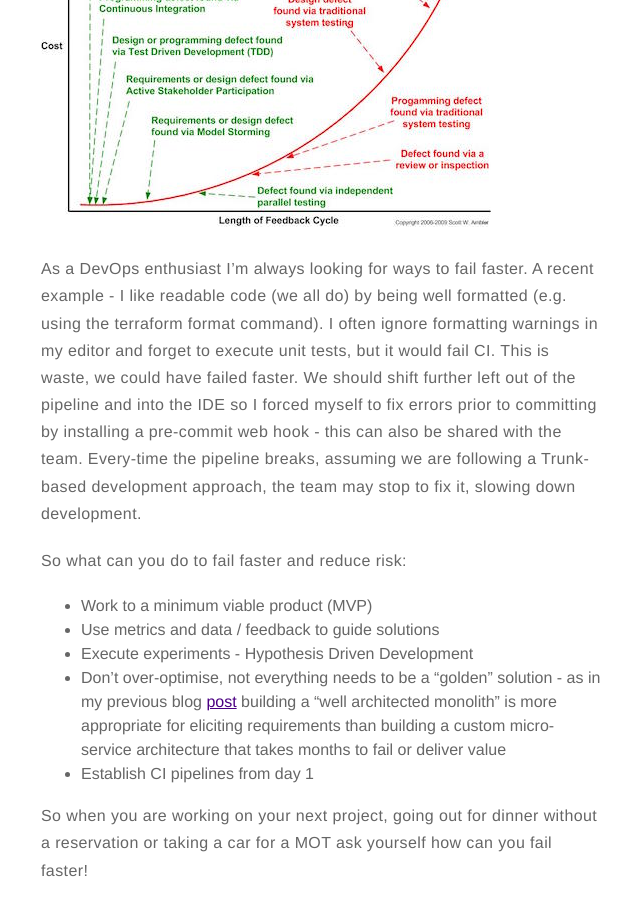
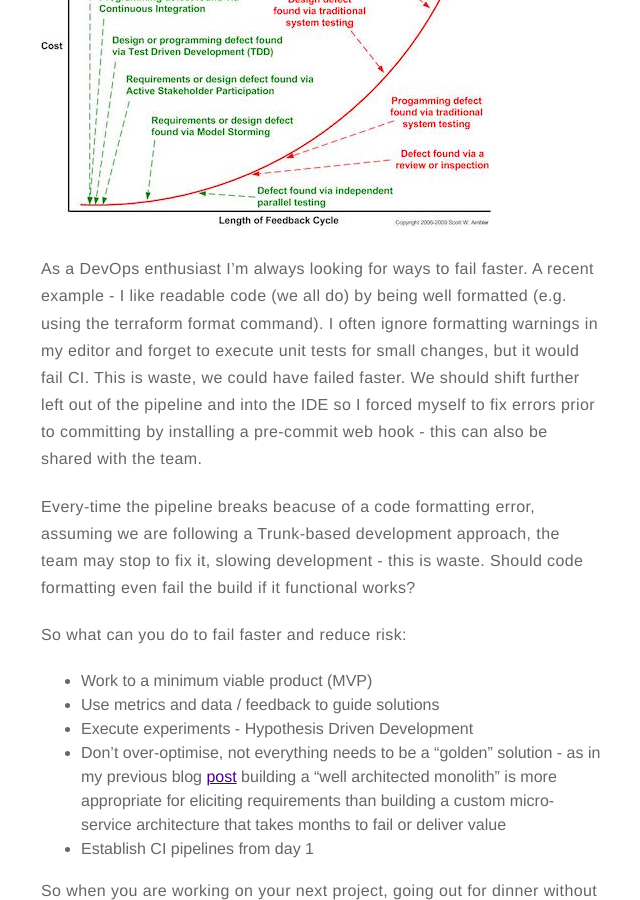
Before and after one commit to RobertNorthard/robertnorthard.github.io, a Jekyll site: the page built from _posts/2019-03-10-its-okay-to-fail.markdown, in a window 1280 px wide and 900 px high, scrolled down 584 px. Shown: the whole window, without its empty margins (319-959 px from the left). Built offline with Jekyll 4.4.1, drawn with Linux system fonts in a browser that asks for light colours.

Commit message:
improve post

```diff
--- a/_posts/2019-03-10-its-okay-to-fail.markdown
+++ b/_posts/2019-03-10-its-okay-to-fail.markdown
@@ -16,7 +16,9 @@ It's okay to fail! If you're not failing you may not be learning effectively. Ma
 
 [![Cost of change](https://robertnorthard.com/assets/images/cost-of-change.jpg "Cost of Change")](http://www.agilemodeling.com/essays/costOfChange.htm)
 
-As a DevOps enthusiast I'm always looking for ways to fail faster. A recent example - I like readable code (we all do) by being well formatted (e.g. using the terraform format command). I  often ignore formatting warnings in my editor and forget to execute unit tests, but it would fail CI. This is waste, we could have failed faster. We should shift further left out of the pipeline and into the IDE so I forced myself to fix errors prior to committing by installing a pre-commit web hook - this can also be shared with the team. Every-time the pipeline breaks, assuming we are following a Trunk-based development approach, the team may stop to fix it, slowing down development.
+As a DevOps enthusiast I'm always looking for ways to fail faster. A recent example - I like readable code (we all do) by being well formatted (e.g. using the terraform format command). I  often ignore formatting warnings in my editor and forget to execute unit tests for small changes, but it would fail CI. This is waste, we could have failed faster. We should shift further left out of the pipeline and into the IDE so I forced myself to fix errors prior to committing by installing a pre-commit web hook - this can also be shared with the team.
+
+Every-time the pipeline breaks beacuse of a code formatting error, assuming we are following a Trunk-based development approach, the team may stop to fix it, slowing development - this is waste. Should code formatting even fail the build if it functional works?
 
 So what can you do to fail faster and reduce risk:
 * Work to a minimum viable product (MVP)
```
